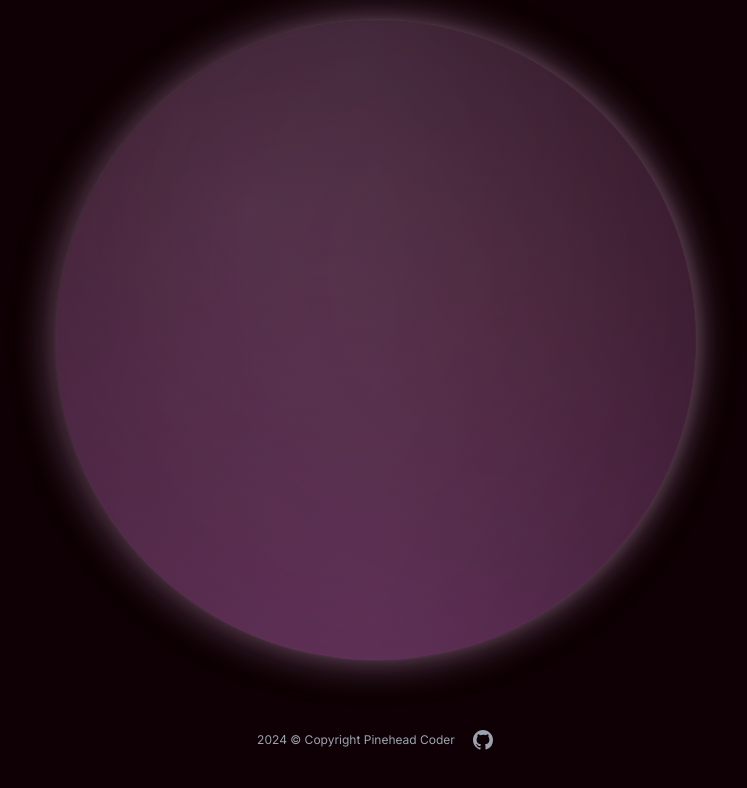
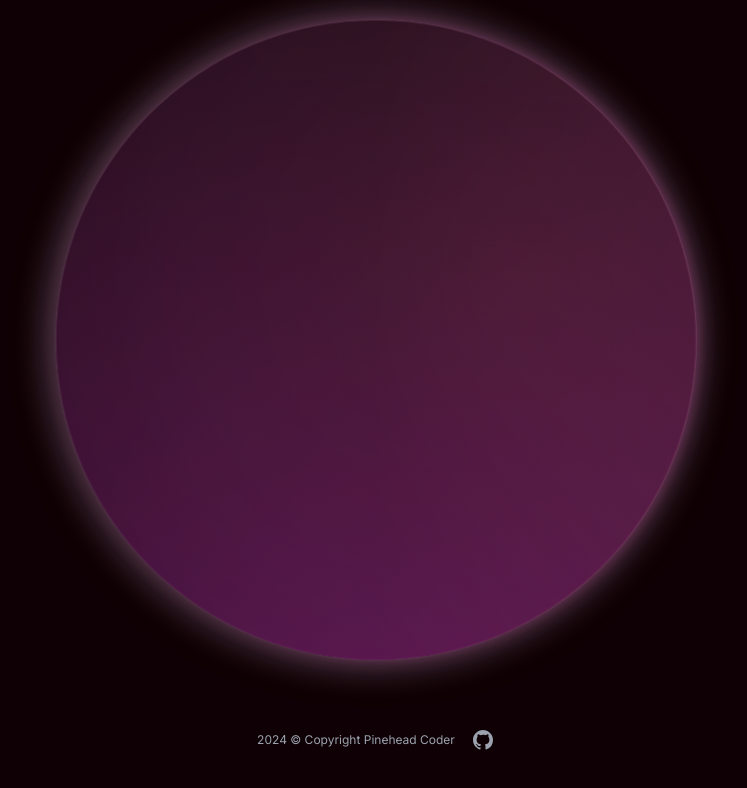
Before and after one commit to agacia1805/eight-ball-app, a Next.js app: page /prophecy in a window 1280 px wide. Shown: the top 788 px of the page, without its empty margins (264-1011 px from the left). Built offline with nearby package versions, Linux system fonts and the light colour scheme; no server answers; the database is empty.

Commit message:
(chore) update balls styles

```diff
--- a/app/globals.css
+++ b/app/globals.css
@@ -24,6 +24,8 @@ body {
       rgb(var(--background-end-rgb))
     )
     rgb(var(--background-start-rgb));
+  margin: 0;
+  padding: 0;
 }
 
 @layer utilities {
@@ -80,8 +82,8 @@ body {
 .ball-v2 {
   background: radial-gradient(
     circle at 50% 120%,
-    rgba(141, 64, 137, 0.7),
-    rgba(47, 17, 49, 0.47)
+    rgba(139, 23, 133, 0.7),
+    rgba(28, 5, 30, 0.47)
   );
 }
 
@@ -144,25 +146,25 @@ body {
 .ball-v2::before {
   background: linear-gradient(
       to right,
-      rgba(46, 8, 15, 0.49) 0%,
-      rgba(37, 28, 36, 0.29) 50%
+      rgba(18, 3, 5, 0.49) 0%,
+      rgba(26, 15, 25, 0.29) 50%
     ),
-    radial-gradient(circle at 30% 30%, rgba(155, 127, 146, 0.74), transparent);
+    radial-gradient(circle at 30% 30%, rgba(40, 3, 29, 0.44), transparent);
   transform: translateZ(-1px);
   box-shadow:
-    4px 0 20px rgba(155, 127, 146, 0.21),
+    4px 0 20px rgba(186, 88, 155, 0.21),
     -2px 0 20px rgba(39, 3, 36, 0.11),
-    4px 0 10px rgba(155, 127, 146, 0.2),
-    -2px 0 40px rgba(155, 127, 146, 0.74);
+    4px 0 10px rgba(229, 69, 181, 0.2),
+    -2px 0 40px rgba(174, 149, 166, 0.74);
 }
 
 .ball-v2::after {
   background: linear-gradient(
       to right,
       rgba(70, 50, 65, 0.74) 50%,
-      rgba(40, 20, 33, 0.74) 100%
+      rgba(148, 77, 123, 0.74) 100%
     ),
-    radial-gradient(circle at 70% 40%, #8b4710, transparent);
+    radial-gradient(circle at 70% 40%, #e57014, transparent);
   opacity: 30%;
   transform: translateZ(1px);
   box-shadow:
```
